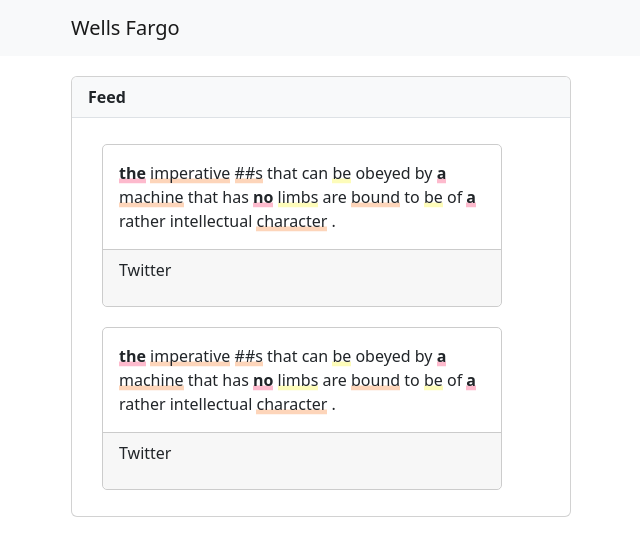
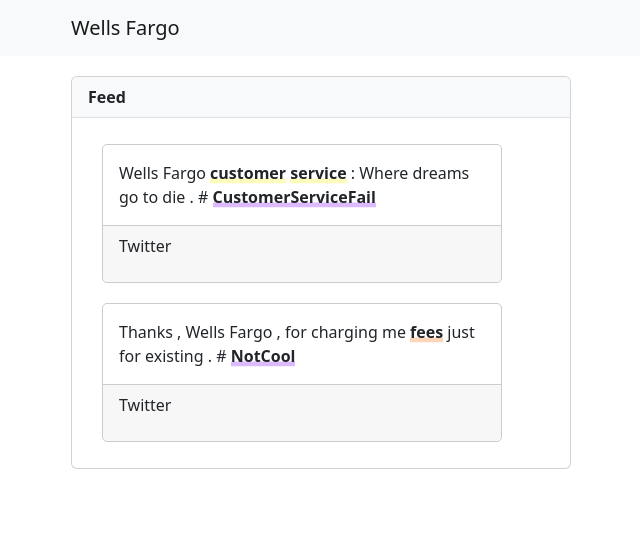
Before and after one commit to davidheineman/ef, a Vue app: page / in a window 1280 px wide. Shown: the top 556 px of the page, without its empty margins (11-651 px from the left). Built offline with nearby package versions, Linux system fonts and the light colour scheme.

Commit message:
add prompt and examples

```diff
--- a/src/assets/base.css
+++ b/src/assets/base.css
@@ -1,4 +1,4 @@
-.card-text .DT {
+.card-text .URG, .card-text .PROD, .card-text .SERV, .card-text .FRUST {
     color: inherit;
     text-decoration: inherit;
     font-weight: 600;
@@ -9,12 +9,12 @@
     color: inherit;
 }
 
-.DT { box-shadow: inset 0 -0.05em 0 0 #fff, inset 0 -0.35em 0 0 #fdbacd; }
-.NN { box-shadow: inset 0 -0.05em 0 0 #fff, inset 0 -0.35em 0 0 #fdd5ba; }
-.VB { box-shadow: inset 0 -0.05em 0 0 #fff, inset 0 -0.35em 0 0 #fdfcba; }
+.URG { box-shadow: inset 0 -0.05em 0 0 #fff, inset 0 -0.35em 0 0 #fdbacd; }
+.PROD { box-shadow: inset 0 -0.05em 0 0 #fff, inset 0 -0.35em 0 0 #fdd5ba; }
+.SERV { box-shadow: inset 0 -0.05em 0 0 #fff, inset 0 -0.35em 0 0 #fdfcba; }
 .label-green { box-shadow: inset 0 -0.05em 0 0 #fff, inset 0 -0.35em 0 0 #bafdc3; }
+.FRUST { box-shadow: inset 0 -0.05em 0 0 #fff, inset 0 -0.35em 0 0 #ddbafd; }
 .label-blue { box-shadow: inset 0 -0.05em 0 0 #fff, inset 0 -0.35em 0 0 #bae6fd; }
-.label-purple { box-shadow: inset 0 -0.05em 0 0 #fff, inset 0 -0.35em 0 0 #ddbafd; }
 .label-black { box-shadow: inset 0 -0.05em 0 0 #fff, inset 0 -0.35em 0 0 #a5a5a5; }
 .label-twitter { box-shadow: inset 0 -0.05em 0 0 #fff, inset 0 -0.35em 0 0 #aed9f1; }
 .label-linkedin { box-shadow: inset 0 -0.05em 0 0 #fff, inset 0 -0.35em 0 0 #acdaf3; }
--- a/src/components/Feed.vue
+++ b/src/components/Feed.vue
@@ -34,14 +34,13 @@
     data() {
         return {
             items: [
-                [['the', 'DT'], ['imperative', 'NN'], ['##s', 'NN'], ['that', 'IN'], ['can', 'MD'], ['be', 'VB'], ['obeyed', 'VBG'], ['by', 'IN'], ['a', 'DT'], ['machine', 'NN'], ['that', 'IN'], ['has', 'VBZ'], ['no', 'DT'], ['limbs', 'VB'], ['are', 'VBP'], ['bound', 'NN'], ['to', 'TO'], ['be', 'VB'], ['of', 'IN'], ['a', 'DT'], ['rather', 'RB'], ['intellectual', 'JJ'], ['character', 'NN'], ['.', '.']],
-                [['the', 'DT'], ['imperative', 'NN'], ['##s', 'NN'], ['that', 'IN'], ['can', 'MD'], ['be', 'VB'], ['obeyed', 'VBG'], ['by', 'IN'], ['a', 'DT'], ['machine', 'NN'], ['that', 'IN'], ['has', 'VBZ'], ['no', 'DT'], ['limbs', 'VB'], ['are', 'VBP'], ['bound', 'NN'], ['to', 'TO'], ['be', 'VB'], ['of', 'IN'], ['a', 'DT'], ['rather', 'RB'], ['intellectual', 'JJ'], ['character', 'NN'], ['.', '.']],
-                [['the', 'DT'], ['imperative', 'NN'], ['##s', 'NN'], ['that', 'IN'], ['can', 'MD'], ['be', 'VB'], ['obeyed', 'VBG'], ['by', 'IN'], ['a', 'DT'], ['machine', 'NN'], ['that', 'IN'], ['has', 'VBZ'], ['no', 'DT'], ['limbs', 'VB'], ['are', 'VBP'], ['bound', 'NN'], ['to', 'TO'], ['be', 'VB'], ['of', 'IN'], ['a', 'DT'], ['rather', 'RB'], ['intellectual', 'JJ'], ['character', 'NN'], ['.', '.']],
-                [['the', 'DT'], ['imperative', 'NN'], ['##s', 'NN'], ['that', 'IN'], ['can', 'MD'], ['be', 'VB'], ['obeyed', 'VBG'], ['by', 'IN'], ['a', 'DT'], ['machine', 'NN'], ['that', 'IN'], ['has', 'VBZ'], ['no', 'DT'], ['limbs', 'VB'], ['are', 'VBP'], ['bound', 'NN'], ['to', 'TO'], ['be', 'VB'], ['of', 'IN'], ['a', 'DT'], ['rather', 'RB'], ['intellectual', 'JJ'], ['character', 'NN'], ['.', '.']],
-                [['the', 'DT'], ['imperative', 'NN'], ['##s', 'NN'], ['that', 'IN'], ['can', 'MD'], ['be', 'VB'], ['obeyed', 'VBG'], ['by', 'IN'], ['a', 'DT'], ['machine', 'NN'], ['that', 'IN'], ['has', 'VBZ'], ['no', 'DT'], ['limbs', 'VB'], ['are', 'VBP'], ['bound', 'NN'], ['to', 'TO'], ['be', 'VB'], ['of', 'IN'], ['a', 'DT'], ['rather', 'RB'], ['intellectual', 'JJ'], ['character', 'NN'], ['.', '.']],
-                [['the', 'DT'], ['imperative', 'NN'], ['##s', 'NN'], ['that', 'IN'], ['can', 'MD'], ['be', 'VB'], ['obeyed', 'VBG'], ['by', 'IN'], ['a', 'DT'], ['machine', 'NN'], ['that', 'IN'], ['has', 'VBZ'], ['no', 'DT'], ['limbs', 'VB'], ['are', 'VBP'], ['bound', 'NN'], ['to', 'TO'], ['be', 'VB'], ['of', 'IN'], ['a', 'DT'], ['rather', 'RB'], ['intellectual', 'JJ'], ['character', 'NN'], ['.', '.']],
-                [['the', 'DT'], ['imperative', 'NN'], ['##s', 'NN'], ['that', 'IN'], ['can', 'MD'], ['be', 'VB'], ['obeyed', 'VBG'], ['by', 'IN'], ['a', 'DT'], ['machine', 'NN'], ['that', 'IN'], ['has', 'VBZ'], ['no', 'DT'], ['limbs', 'VB'], ['are', 'VBP'], ['bound', 'NN'], ['to', 'TO'], ['be', 'VB'], ['of', 'IN'], ['a', 'DT'], ['rather', 'RB'], ['intellectual', 'JJ'], ['character', 'NN'], ['.', '.']],
-                [['the', 'DT'], ['imperative', 'NN'], ['##s', 'NN'], ['that', 'IN'], ['can', 'MD'], ['be', 'VB'], ['obeyed', 'VBG'], ['by', 'IN'], ['a', 'DT'], ['machine', 'NN'], ['that', 'IN'], ['has', 'VBZ'], ['no', 'DT'], ['limbs', 'VB'], ['are', 'VBP'], ['bound', 'NN'], ['to', 'TO'], ['be', 'VB'], ['of', 'IN'], ['a', 'DT'], ['rather', 'RB'], ['intellectual', 'JJ'], ['character', 'NN'], ['.', '.']]
+                [["Wells", "BRAND"], ["Fargo", "BRAND"], [":", "O"], ["Making", "FRUST"], ["bad", "FRUST"], ["decisions", "FRUST"], ["since", "O"], ["forever", "O"], [".", "O"], ["#", "SERV"], ["WorstBankEver", "SERV"]],
+                [["Thanks", "O"], [",", "O"], ["Wells", "BRAND"], ["Fargo", "BRAND"], [",", "O"], ["for", "O"], ["charging", "O"], ["me", "O"], ["fees", "PROD"], ["just", "O"], ["for", "O"], ["existing", "O"], [".", "O"], ["#", "O"], ["NotCool", "FRUST"]],
+                [["Wells", "BRAND"], ["Fargo", "BRAND"], ["customer", "SERV"], ["service", "SERV"], [":", "O"], ["Where", "O"], ["dreams", "O"], ["go", "O"], ["to", "O"], ["die", "O"], [".", "O"], ["#", "O"], ["CustomerServiceFail", "FRUST"]],
+                [["Guess", "O"], ["who", "O"], ["messed", "O"], ["up", "O"], ["my", "O"], ["account", "O"], ["again", "O"], ["?", "O"], ["Yep", "O"], [",", "O"], ["you", "O"], ["guessed", "O"], ["it", "O"], [",", "O"], ["Wells", "BRAND"], ["Fargo", "BRAND"], [".", "O"], ["#", "O"], ["NeverAgain", "FRUST"]],
+                [["Wells", "BRAND"], ["Fargo", "BRAND"], [":", "O"], ["where", "FRUST"], ["incompetence", "FRUST"], ["meets", "O"], ["greed", "FRUST"], [".", "O"], ["#", "SERV"], ["WorstBankEver", "SERV"]],
+                [["Trying", "O"], ["to", "O"], ["reach", "O"], ["Wells", "BRAND"], ["Fargo", "BRAND"], ["support", "SERV"], ["is", "O"], ["like", "O"], ["shouting", "O"], ["into", "O"], ["the", "O"], ["void", "O"], [".", "O"], ["#", "O"], ["NoHelp", "FRUST"]],
+                [["Wells", "BRAND"], ["Fargo", "BRAND"], ["'s", "O"], ["idea", "O"], ["of", "O"], ["'", "O"], ["convenience", "PROD"], ["'", "O"], ["is", "O"], ["robbing", "FRUST"], ["you", "O"], ["blind", "O"], [".", "O"], ["#", "O"], ["Ripoff", "FRUST"]]
             ],
 
             // items: [
```
Also changed, not shown: ml/prompt.txt (added).
